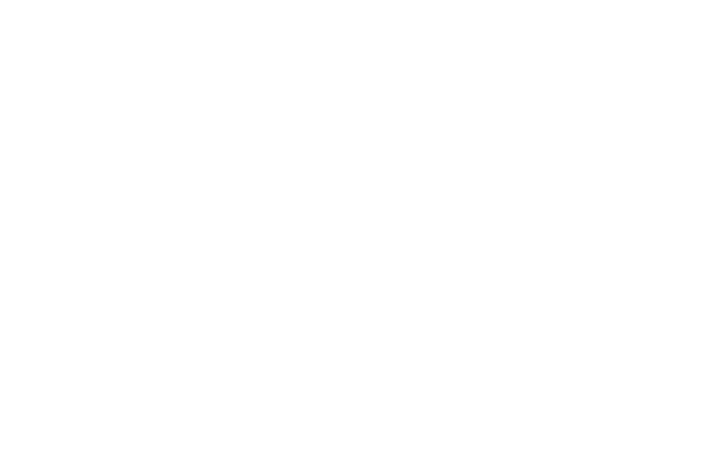
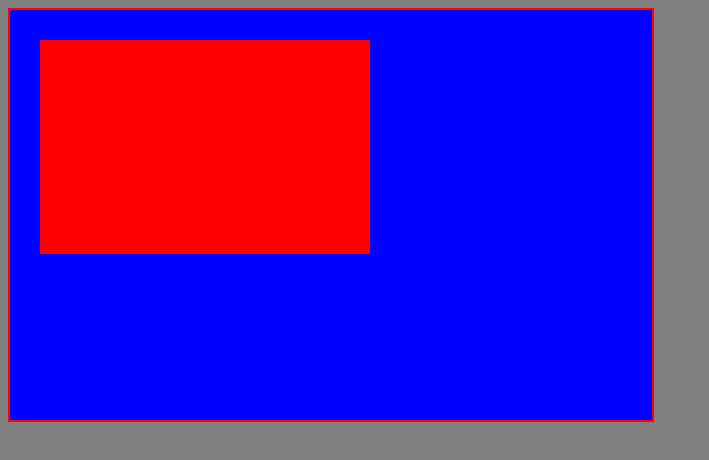
Before and after one commit to vmunson/CSSFundamentals, a plain HTML site: page properties/index.html in a window 1280 px wide. Shown: the whole page, without its empty margins (0-709 px from the left). Drawn offline with Linux system fonts and the light colour scheme.

Commit message:
more css

```diff
--- /dev/null
+++ b/Challenge2/index.css
@@ -0,0 +1,22 @@
+.cute{
+    color: green;
+    text-decoration: underline;
+}
+div p{
+    font-size: 2rem;
+}
+div{
+    padding: 10px;
+    margin: 1rem;
+    background-color: lightgray;
+}
+span{
+    text-transform: uppercase;
+    font-weight: bold;
+}
+#dogText{
+    position: fixed
+}
+*:not(h1){
+    border: 1px solid gray;
+}
--- /dev/null
+++ b/Challenge2/index.html
@@ -0,0 +1,41 @@
+<!DOCTYPE html>
+<html lang="en-US">
+<head>
+    <meta charset="utf-8">
+    <title>My CSS experiment</title>
+    <link rel="stylesheet" href="./index.css">
+</head>
+<body>
+
+    <h1>Hello to CSS</h1>
+    <p>This is my first CSS example</p>
+    <p>I hope it goes well</p>
+    <p>and it probably will.</p>
+    <p>This is pretty cool.</p>
+
+    <h1>Common house pets:</h1>
+    <ul>
+        <li class="cute">Cats</li>
+        <li class="cute">Dogs</li>
+        <li>Reptiles</li>
+        <li>Birds</li>
+        <li>Horses</li>
+        <li>Fish</li>
+        <li class="cute">Hedgehogs</li>
+        <li>Monkeys</li>
+        <li>Pet Rocks</li>
+    </ul>
+
+    <p id="dogText">Doggo ipsum puggorino heckin good boys very hand that feed shibe doggorino very hand that feed shibe maximum borkdrive, pats yapper you are doing me a frighten what a nice floof.<p>
+
+    <div>
+        <p>One of the best pets in the world is a loved animal. No matter what species or breed, an animal who is loved has that special connection to a human that can't be forgotten.</p>
+        <p>You should <a href="https://www.google.com/search?q=local+animal+shelters">volunteer at a local shelter<a> and share the love with some innocent, lovable animals.</p>
+    </div>
+
+    <div>
+        <p>Use lap as chair head nudges need to chase tail. I could pee on this if i had the energy eat owner's food hide at bottom of staircase to trip human just because well why not suddenly go on wild-eyed crazy rampage eat grass, <span>throw it back up</span>. Peer out window, chatter at birds, lure them to mouth burrow under covers show belly.</p>
+    </div>
+
+</body>
+</html>
--- a/properties/index.css
+++ b/properties/index.css
@@ -0,0 +1,24 @@
+body{
+    background-color: gray;
+    height: 100vh;
+    overflow: hidden;
+
+}
+.box{
+    margin-bottom: 5px;
+    padding: 5px;
+    border: 2px solid red;
+}
+.outter{
+    width: 50%;
+    height: 50%;
+    background-color: blue;
+}
+.inner{
+    position: relative;
+    top: 25px;
+    left: 25px;
+    width: 50%;
+    height: 50%;
+    background-color: red;
+}
--- a/properties/index.html
+++ b/properties/index.html
@@ -0,0 +1,12 @@
+<!DOCTYPE html>
+<html lang="en">
+<head>
+    <title>Document</title>
+    <link rel="stylesheet" href="./index.css">
+</head>
+<body>
+    <div class="box outter">
+        <div class="box inner"></div>
+    </div>
+</body>
+</html>
--- a/selectors/index.css
+++ b/selectors/index.css
@@ -5,6 +5,9 @@ p{
     font-family: sans-serif;
 }
 
+p:hover{
+    border: 2px solid black;
+}
 #one{
     background-color: blue;
 }
```
Also changed, not shown: smiley/index.css (added), smiley/index.html (added).
